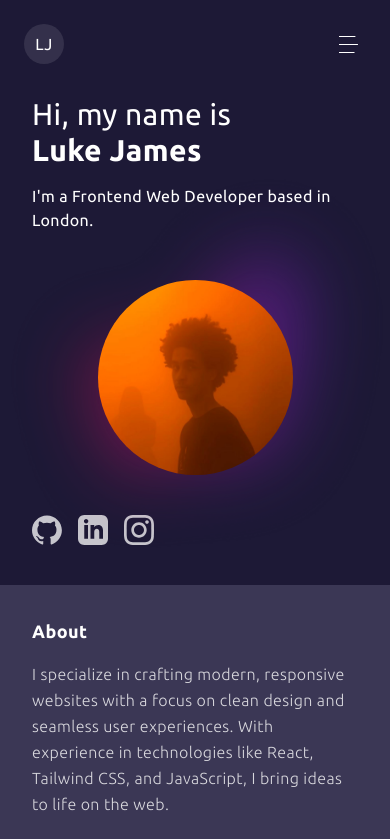
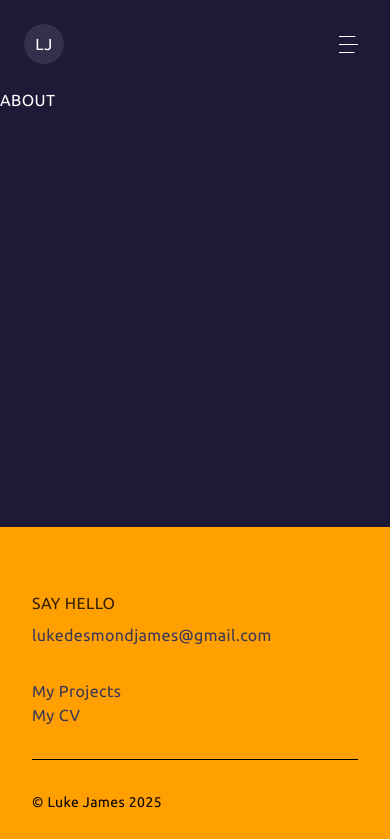
Before and after one commit to ljames97/portfolio, a React (Vite) app: page /about in a window 390 px wide. Shown: the top 839 px of the page. Built offline with nearby package versions, Linux system fonts and the light colour scheme.

Commit message:
mobile menu basic layout

```diff
--- a/index.html
+++ b/index.html
@@ -8,6 +8,7 @@
   </head>
   <body>
     <div id="root"></div>
+    <div id="modal-root"></div>
     <script type="module" src="/src/main.jsx"></script>
   </body>
 </html>
--- a/package.json
+++ b/package.json
@@ -14,6 +14,7 @@
     "postcss": "^8.4.49",
     "react": "^18.3.1",
     "react-dom": "^18.3.1",
+    "react-router-dom": "^7.1.1",
     "tailwindcss": "^3.4.16"
   },
   "devDependencies": {
--- a/src/App.jsx
+++ b/src/App.jsx
@@ -1,14 +1,30 @@
+import { useState } from "react"
 import HomePage from "./components/home-page/HomePage"
 import Footer from "./components/layout/Footer"
 import Header from "./components/layout/Header"
+import MobileMenu from "./components/mobile-menu/MobileMenu"
+import { BrowserRouter as Router, Route, Routes, useLocation } from 'react-router-dom';
+import AboutPage from "./components/about-page/AboutPage"
 
 const App = () => {
+  const [isMobileMenuVisible, setIsMobileMenuVisible] = useState(false);
+  const toggleMobileMenu = () => {
+    setIsMobileMenuVisible(!isMobileMenuVisible);
+  }
   return (
-    <>
-      <Header />
-      <HomePage />
-      <Footer />
-    </>
+    <Router>
+      <div className="flex flex-col min-h-screen">
+        {isMobileMenuVisible && <MobileMenu toggleMobileMenu={toggleMobileMenu}/>}
+        <Header toggleMobileMenu={toggleMobileMenu} />
+        <main className="flex-1">
+          <Routes>
+            <Route path='/' element={<HomePage />} />
+            <Route path="/about" element={<AboutPage />}/>
+          </Routes>
+        </main>
+        <Footer />
+      </div>
+    </Router>
   )
 }
 
--- /dev/null
+++ b/src/components/about-page/AboutPage.jsx
@@ -0,0 +1,12 @@
+// AboutPage.jsx
+
+const AboutPage = () => {
+  return (
+    <div>
+      <p>ABOUT</p>
+    </div>
+  )
+
+}
+
+export default AboutPage;
--- a/src/components/home-page/hero/Socials.jsx
+++ b/src/components/home-page/hero/Socials.jsx
@@ -12,7 +12,6 @@ const Socials = () => {
       <svg xmlns="http://www.w3.org/2000/svg" width="30" height="30" viewBox="0 0 24 24" fill="rgba(255, 255, 255, 0.75)">
         <path d="M12 2.163c3.204 0 3.584.012 4.85.07 3.252.148 4.771 1.691 4.919 4.919.058 1.265.069 1.645.069 4.849s-.012 3.584-.069 4.849c-.149 3.225-1.664 4.771-4.919 4.919-1.266.058-1.644.07-4.85.07s-3.584-.012-4.849-.07c-3.26-.149-4.771-1.699-4.919-4.92-.058-1.265-.07-1.644-.07-4.849s.013-3.583.07-4.849c.149-3.227 1.664-4.771 4.919-4.919 1.266-.057 1.645-.069 4.849-.069zm0-2.163c-3.259 0-3.667.014-4.947.072-4.358.2-6.78 2.618-6.98 6.98-.059 1.281-.073 1.689-.073 4.948s.014 3.668.072 4.948c.2 4.358 2.618 6.78 6.98 6.98 1.281.058 1.689.072 4.948.072 3.259 0 3.668-.014 4.948-.072 4.354-.2 6.782-2.618 6.979-6.98.059-1.28.073-1.689.073-4.948s-.014-3.667-.072-4.947c-.196-4.354-2.617-6.78-6.979-6.98-1.281-.059-1.69-.073-4.949-.073zm0 5.838c-3.403 0-6.162 2.759-6.162 6.162s2.759 6.163 6.162 6.163 6.162-2.759 6.162-6.163-2.759-6.162-6.162-6.162zm0 10.162c-2.209 0-4-1.79-4-4s1.791-4 4-4 4 1.791 4 4-1.791 4-4 4zm6.406-11.845c-.796 0-1.441.645-1.441 1.44s.645 1.44 1.441 1.44c.795 0 1.439-.645 1.439-1.44s-.644-1.44-1.439-1.44z"/>
       </svg>
-
     </div>
   )
 }
--- a/src/components/layout/Header.jsx
+++ b/src/components/layout/Header.jsx
@@ -2,18 +2,20 @@
 
 import MainLogo from "./MainLogo";
 
-const Header = () => {
+const Header = ({ toggleMobileMenu }) => {
   const fill = 'white'
 
   return (
     <>
       <header className="p-6 flex justify-between">
         <MainLogo />
-        <svg className="p-2 rounded-full w-10 h-10 text-center" width="40" height="24" viewBox="0 0 24 24" fill="none" xmlns="http://www.w3.org/2000/svg">
-            <rect x="5" y="4" width="40" height="1" fill={fill} />
-            <rect x="5" y="12" width="40" height="1" fill={fill} />
-            <rect x="5" y="20" width="40" height="1" fill={fill} />
-        </svg>
+        <div onClick={toggleMobileMenu}>
+          <svg className="p-2 rounded-full w-10 h-10 text-center" width="40" height="24" viewBox="0 0 24 24" fill="none" xmlns="http://www.w3.org/2000/svg">
+              <rect x="5" y="4" width="40" height="1" fill={fill} />
+              <rect x="5" y="12" width="40" height="1" fill={fill} />
+              <rect x="5" y="20" width="40" height="1" fill={fill} />
+          </svg>
+        </div>
       </header>
     </>
   )
--- /dev/null
+++ b/src/components/mobile-menu/MobileMenu.jsx
@@ -0,0 +1,36 @@
+// MobileMenu.jsx
+
+import ReactDOM from "react-dom";
+import MainLogo from "../layout/MainLogo";
+import Socials from "../home-page/hero/Socials";
+import { Link } from 'react-router-dom';
+
+const MobileMenu = ({ toggleMobileMenu }) => {
+  return ReactDOM.createPortal (
+    <div className="fixed inset-0 flex flex-col bg-custom-purple w-full z-40 overflow-y-auto">
+      <div className="flex justify-between p-8">
+        <MainLogo />
+        <button onClick={toggleMobileMenu}>X</button>
+      </div>
+      <ul className="p-16 mb-16 text-xl tracking-widest opacity-80">
+        <li className="mt-8" onClick={toggleMobileMenu}>
+          <Link to="/">Home</Link>
+        </li>
+        <li className="mt-8" onClick={toggleMobileMenu}>
+        <Link to="/about">About</Link>
+        </li>
+        <li className="mt-8" onClick={toggleMobileMenu}>
+        <Link to="/projects">Projects</Link>
+        </li>
+        <li className="mt-8" onClick={toggleMobileMenu}>
+        <Link to="/cv">CV</Link>
+        </li>
+      </ul>
+      <Socials />
+      <p className="p-8 tracking-widest opacity-80">lukedesmondjames@gmail.com</p>
+    </div>,
+    document.getElementById("modal-root")
+  )
+}
+
+export default MobileMenu;
```
Also changed, not shown: 2 other files (tests, documents, lock files or other folders).
